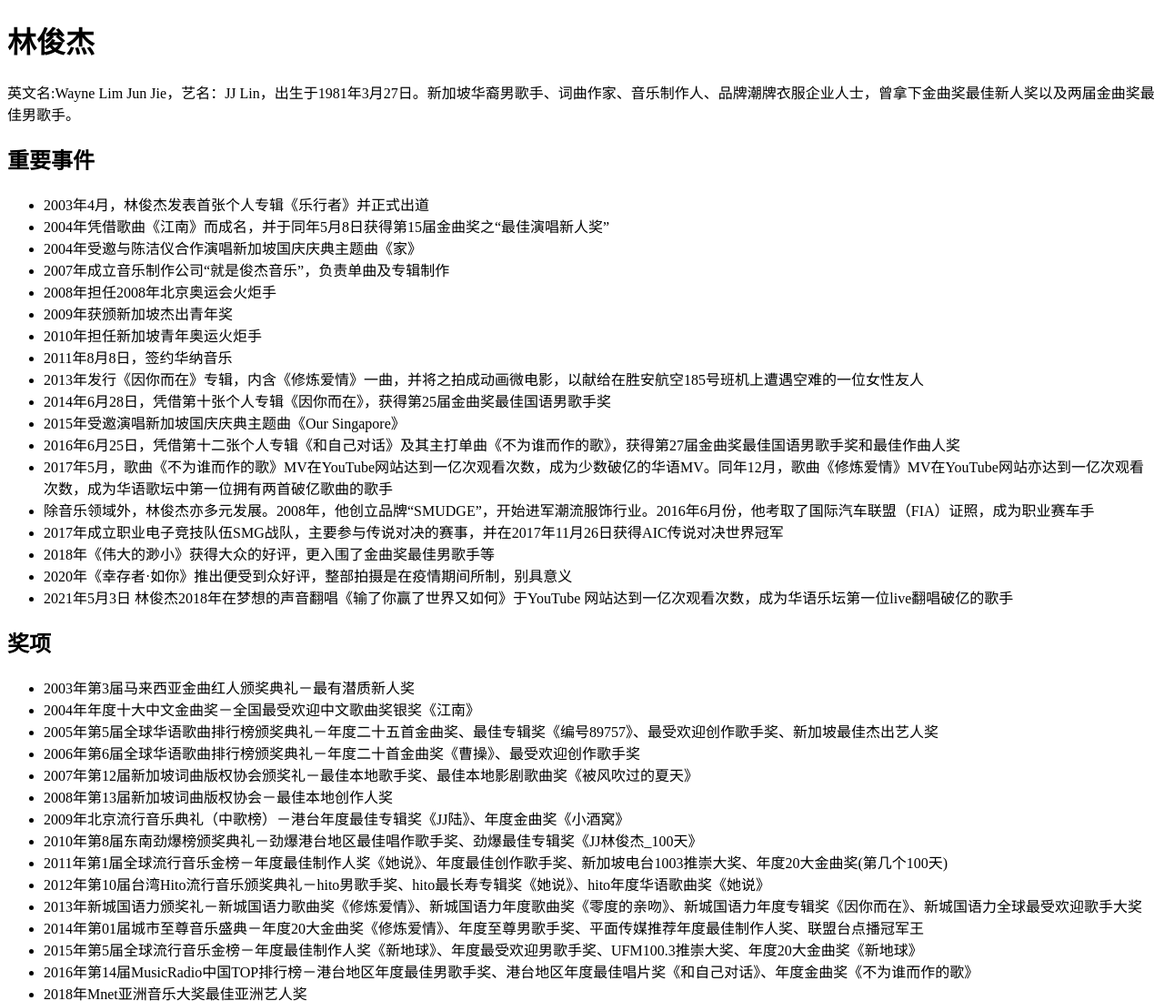
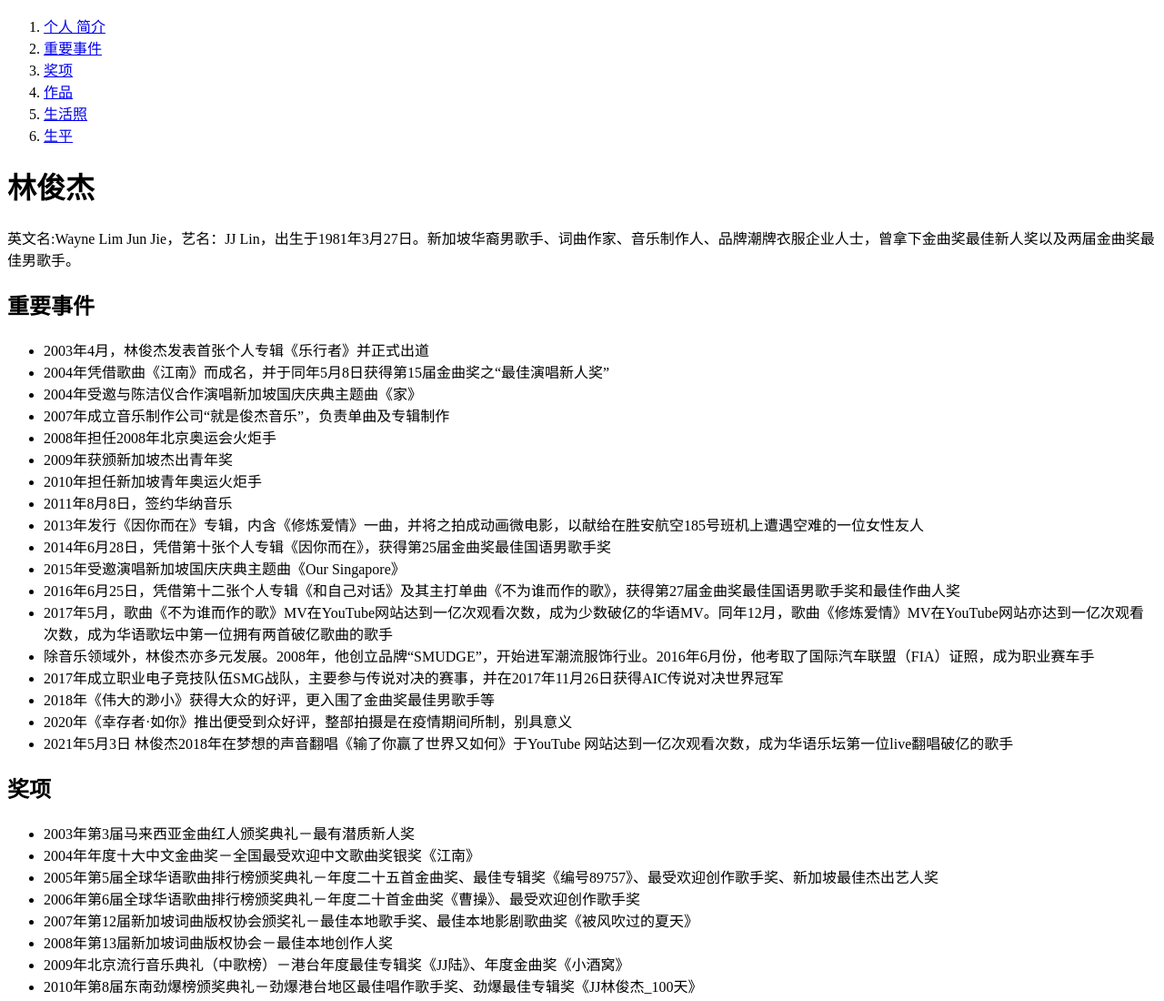
Before and after one commit to dongyuzhiyu/html_demo-3, a plain HTML site: page index.html in a window 1280 px wide. Shown: the top 1100 px of the page at 91% size. Drawn offline with Linux system fonts and the light colour scheme.

Commit message:
第二次稿

```diff
--- a/index.html
+++ b/index.html
@@ -14,13 +14,23 @@
 </head>
 
 <body>
-    <h1>林俊杰</h1>
+    <nav>
+        <ol>
+            <li><a href="#jj">个人 简介</a></li>
+            <li><a href="#events">重要事件</a></li>
+            <li><a href="#awards">奖项</a></li>
+            <li><a href="#works">作品</a></li>
+            <li><a href="#pictures">生活照</a></li>
+            <li><a href="#life">生平</a></li>
+        </ol>
+    </nav>
+    <h1 id="jj">林俊杰</h1>
     <p>
         英文名:Wayne Lim Jun Jie，艺名：JJ
         Lin，出生于1981年3月27日。新加坡华裔男歌手、词曲作家、音乐制作人、品牌潮牌衣服企业人士，曾拿下金曲奖最佳新人奖以及两届金曲奖最佳男歌手。
 
     </p>
-    <h2>重要事件</h2>
+    <h2 id="events">重要事件</h2>
     <p>
     <ul>
         <li>2003年4月，林俊杰发表首张个人专辑《乐行者》并正式出道</li>
@@ -44,7 +54,7 @@
         <li>2021年5月3日 林俊杰2018年在梦想的声音翻唱《输了你赢了世界又如何》于YouTube 网站达到一亿次观看次数，成为华语乐坛第一位live翻唱破亿的歌手</li>
     </ul>
     </p>
-    <h2>奖项</h2>
+    <h2 id="awards">奖项</h2>
     <p>
     <ul>
         <li>2003年第3届马来西亚金曲红人颁奖典礼－最有潜质新人奖</li>
@@ -65,7 +75,7 @@
         <li>2020年2020 TMEA 腾讯音乐娱乐盛典— 年度最佳制作人、年度最佳港台男歌手 十大金曲《将故事写成我们》</li>
     </ul>
     </p>
-    <h2>作品</h2>
+    <h2 id="works">作品</h2>
     <p>
     <table>
         <thead>
@@ -138,13 +148,13 @@
     </table>
 
     </p>
-    <h2>生活照</h2>
+    <h2 id="pictures">生活照</h2>
 
     <div><img width="400" src="images/1.jpg" alt="图1"></div>
     <div><img width="400" src="images/2.jpg" alt="图2"></div>
     <div><img width="400" src="images/3.jpg" alt="图3"></div>
 
-    <h2>生平</h2>
+    <h2 id="life">生平</h2>
     <p>
         林俊杰于1981年3月27日生于新加坡。他的父亲林远翔是新加坡电信的董事，其祖先由厦门移居小金门，他的曾祖母则是来自安溪。据传是美国一家石油企业亚太区的负责人，现已退休。姑父是日本佳能集团总裁。他还有一个哥哥林俊峰，为瑞银集团亚太地区的副总裁。
     </p>
```
Also changed, not shown: images/1.jpg, images/2.jpg.
